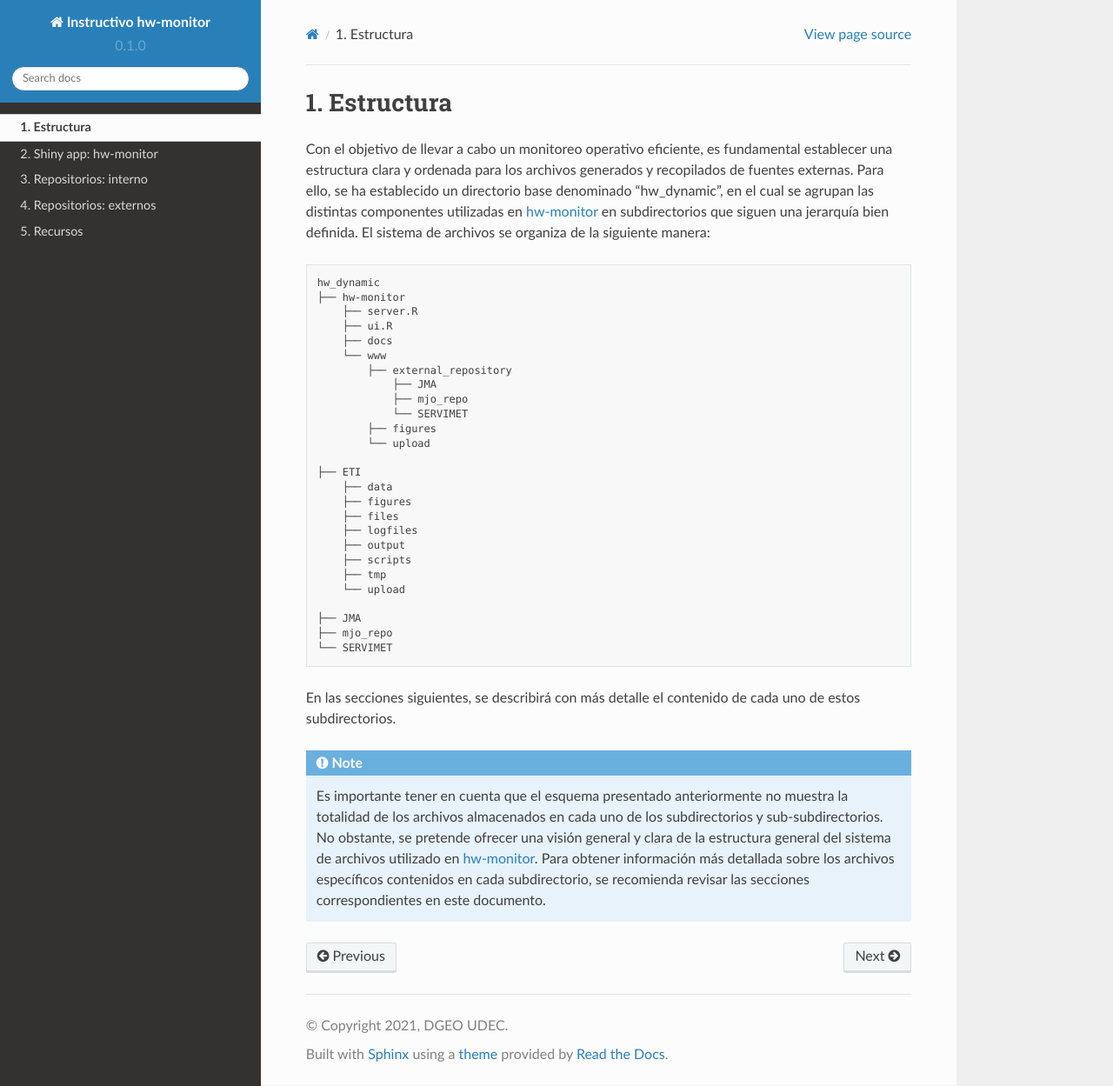
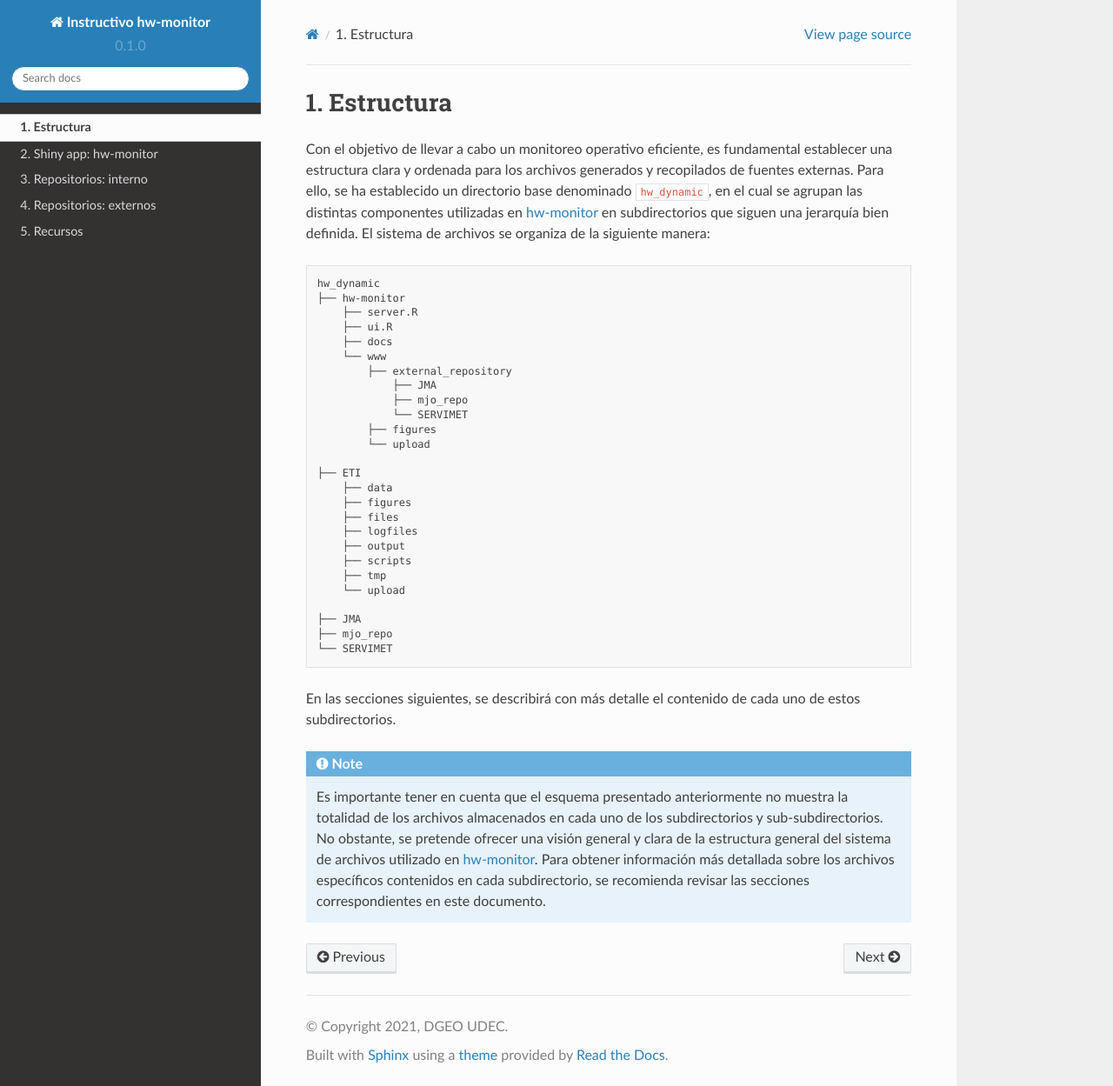
Before and after one commit to chsegura/rtd-tutorial, a Sphinx documentation site: the page built from docs/source/estructura.rst, in a window 1280 px wide and 1249 px high. Shown: the whole window at 87% size. Built offline with Sphinx 7.4.7 and the Read the Docs theme 2.0.0, drawn with Linux system fonts in a browser that asks for light colours.

```diff
--- a/docs/source/estructura.rst
+++ b/docs/source/estructura.rst
@@ -4,7 +4,7 @@ Estructura
 
 .. Estructura:
 
-Con el objetivo de llevar a cabo un monitoreo operativo eficiente, es fundamental establecer una estructura clara y ordenada para los archivos generados y recopilados de fuentes externas. Para ello, se ha establecido un directorio base denominado "hw_dynamic", en el cual se agrupan las distintas componentes utilizadas en `hw-monitor <https://www2.dgeo.udec.cl/shiny/hw-monitor/>`_ en subdirectorios que siguen una jerarquía bien definida. El sistema de archivos se organiza de la siguiente manera:
+Con el objetivo de llevar a cabo un monitoreo operativo eficiente, es fundamental establecer una estructura clara y ordenada para los archivos generados y recopilados de fuentes externas. Para ello, se ha establecido un directorio base denominado ``hw_dynamic``, en el cual se agrupan las distintas componentes utilizadas en `hw-monitor <https://www2.dgeo.udec.cl/shiny/hw-monitor/>`_ en subdirectorios que siguen una jerarquía bien definida. El sistema de archivos se organiza de la siguiente manera:
 ::
 
    hw_dynamic
```
